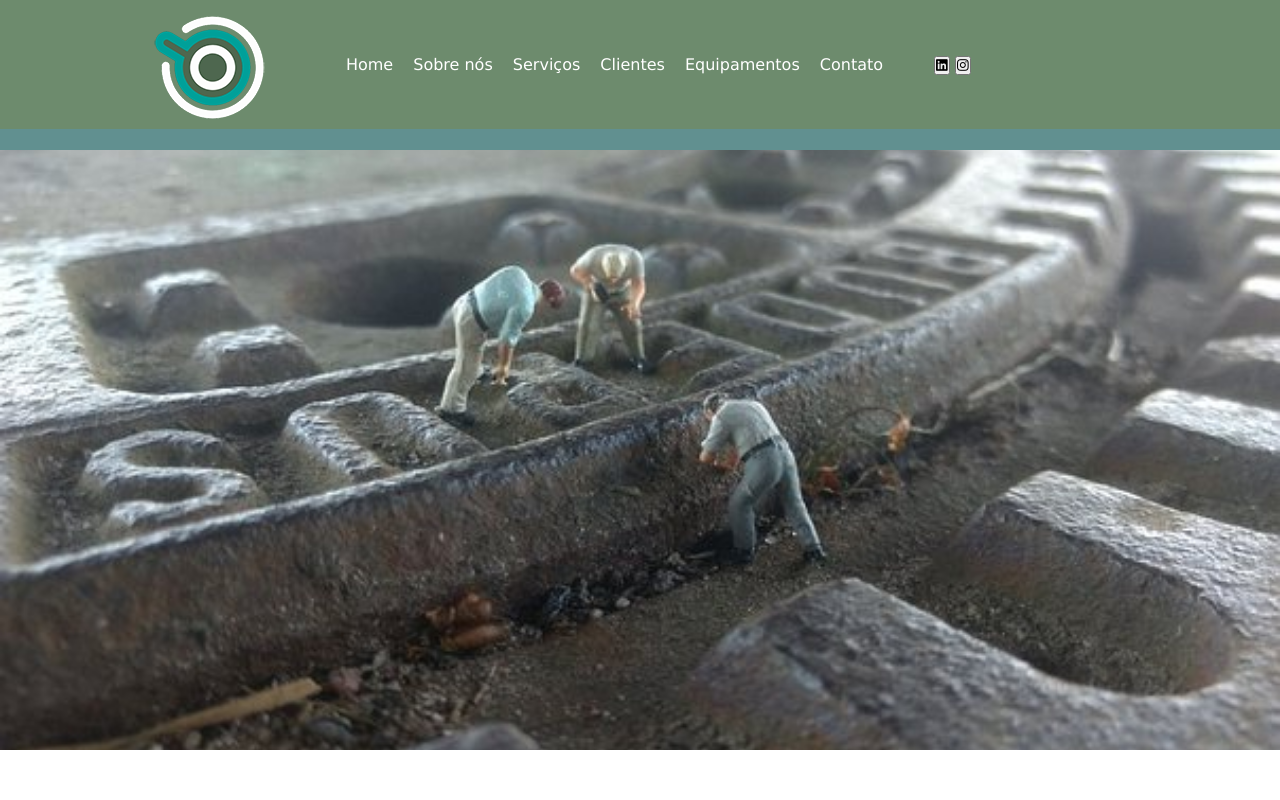
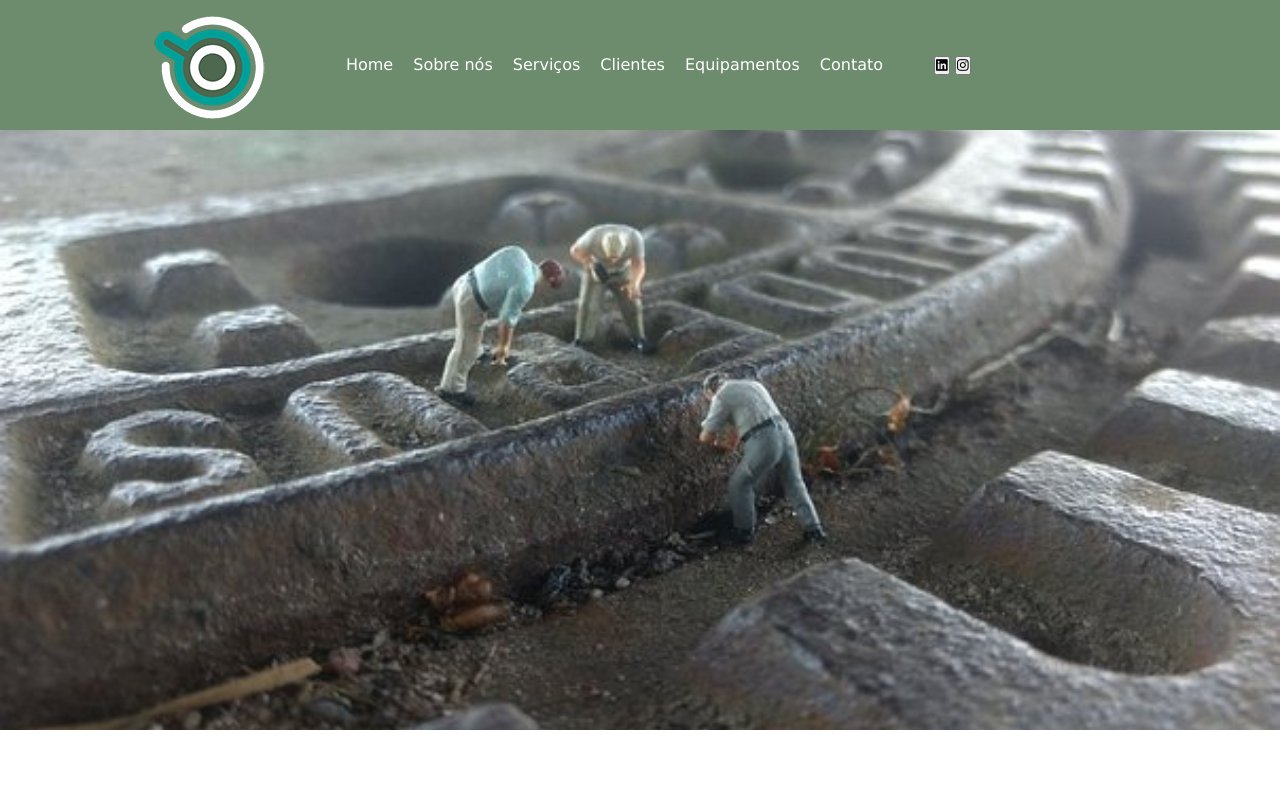
Before and after one commit to flavioalessandropereira/landingpageST, a plain HTML site: page index.html in a window 1280 px wide. Shown: the top 800 px of the page. Drawn offline with Linux system fonts and the light colour scheme.

```diff
--- a/css/style.css
+++ b/css/style.css
@@ -50,9 +50,9 @@ section{
 
 section:nth-of-type(1){
 
-    height: 150px;
+    height: 130px;
     background-size: cover;
-    background-color: rgb(97, 144, 144);
+    background-color: rgb(109, 139, 109);
 
 }
 
```
Also changed, not shown: 1 other file.
